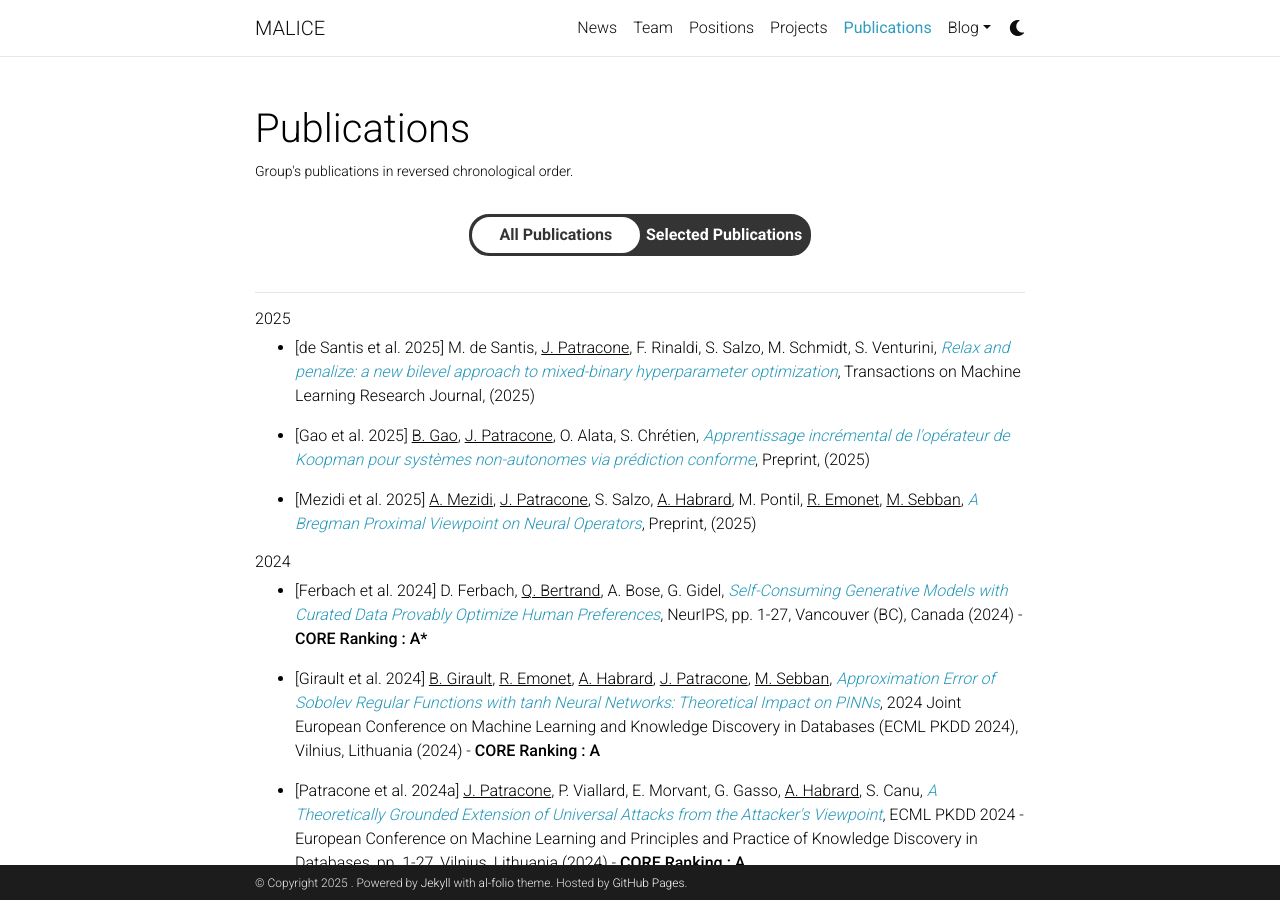
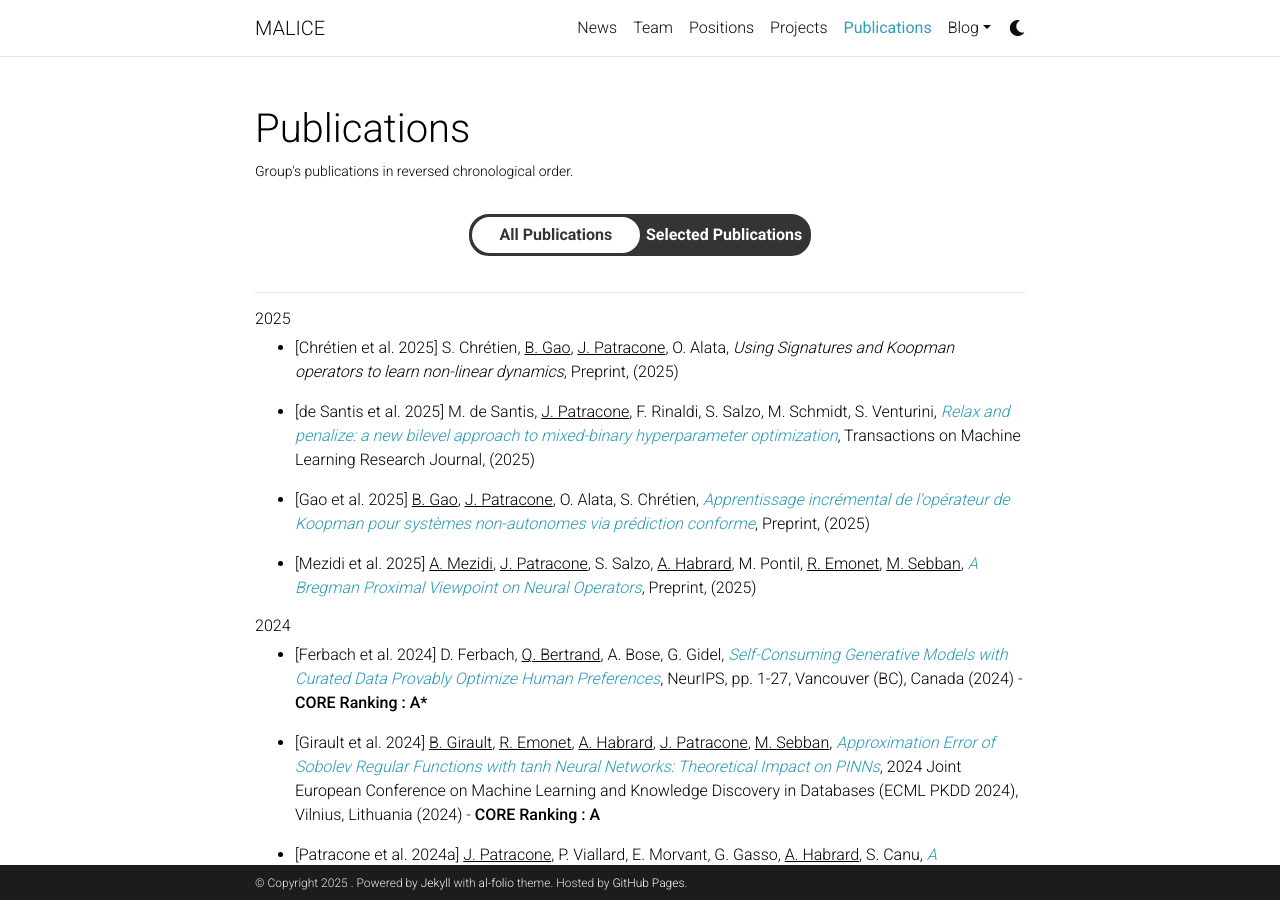
Before and after one commit to labhc-malice/labhc-malice.github.io, a Jekyll site: the page built from _pages/publications.md, in a window 1280 px wide and 900 px high. Built offline with Jekyll 4.4.1, drawn with Linux system fonts in a browser that asks for light colours; comment, search, counter and statistics services are not loaded; a style sheet for code colours, icons or effects is not loaded.

Commit message:
up seminar + preprint chretien

```diff
--- a/_config.yml
+++ b/_config.yml
@@ -248,7 +248,7 @@
     tag: '/blog/tag/:name/'
     category: '/blog/category/:name/'
 
-display_tags: ['reading', 'library', 'notebook', 'survey', 'code', 'video'] # this tags will be dispalyed on the front page of your blog
+display_tags: ['reading', 'library', 'notebook', 'seminar', 'code', 'video'] # this tags will be dispalyed on the front page of your blog
 
 # -----------------------------------------------------------------------------
 # Jekyll Scholar
--- a/_includes/labmetry_raw.html
+++ b/_includes/labmetry_raw.html
@@ -10,6 +10,9 @@
 </li>
                             <li>[Gao et al. 2025]             <u>B. Gao</u>,  <u>J. Patracone</u>, O. Alata, S. Chrétien,
 <em><a href="https://inria.hal.science/hal-05024738" target="_blank">Apprentissage incrémental de l'opérateur de Koopman pour systèmes non-autonomes via prédiction conforme</a></em>, Preprint, (2025)
+</li>
+                            <li>[Chrétien et al. 2025]             S. Chrétien, <u>B. Gao</u>,  <u>J. Patracone</u>, O. Alata,
+<em>Using Signatures and Koopman operators to learn non-linear dynamics</em>, Preprint, (2025)
 </li>
                                                             </ul>
                         <h2>2024</h2>
```
